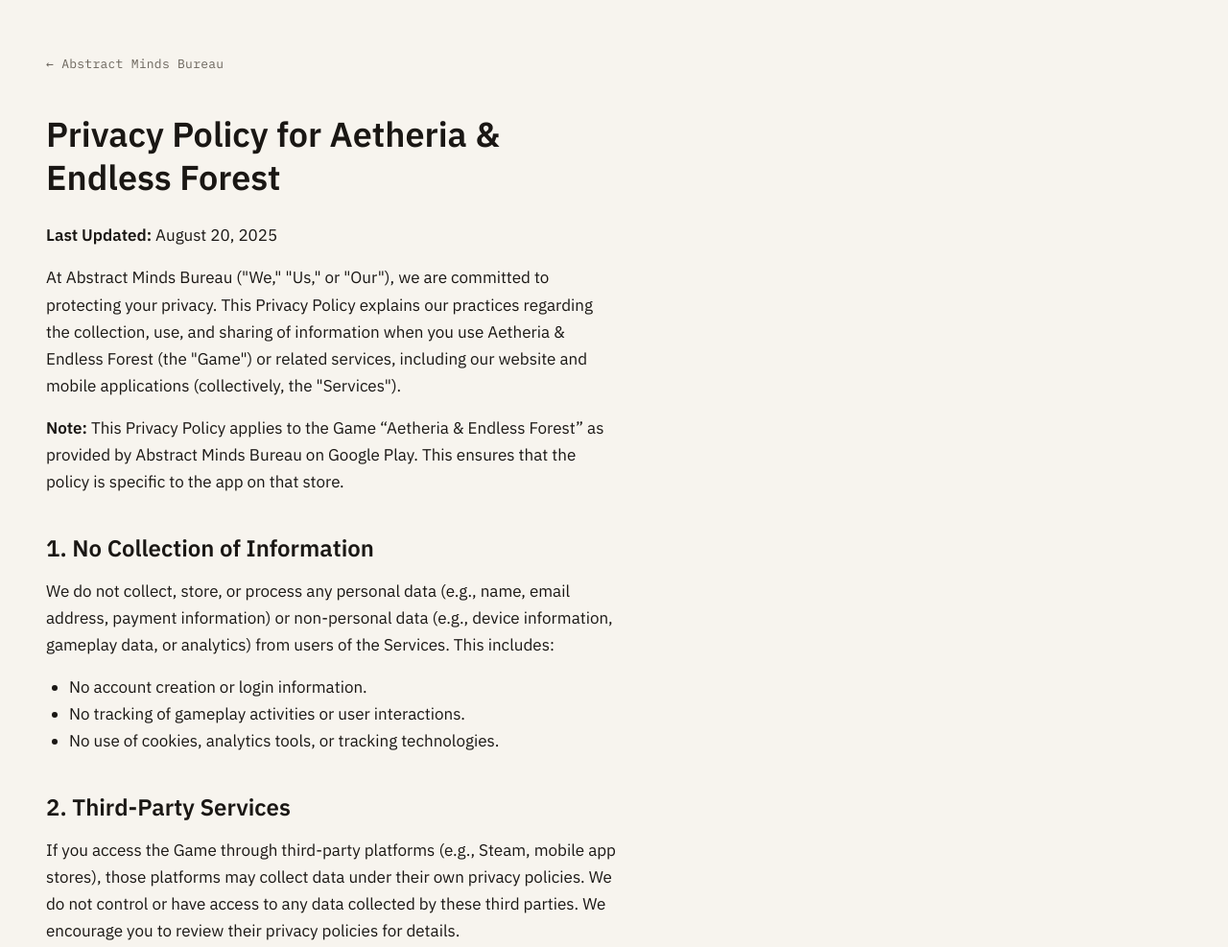
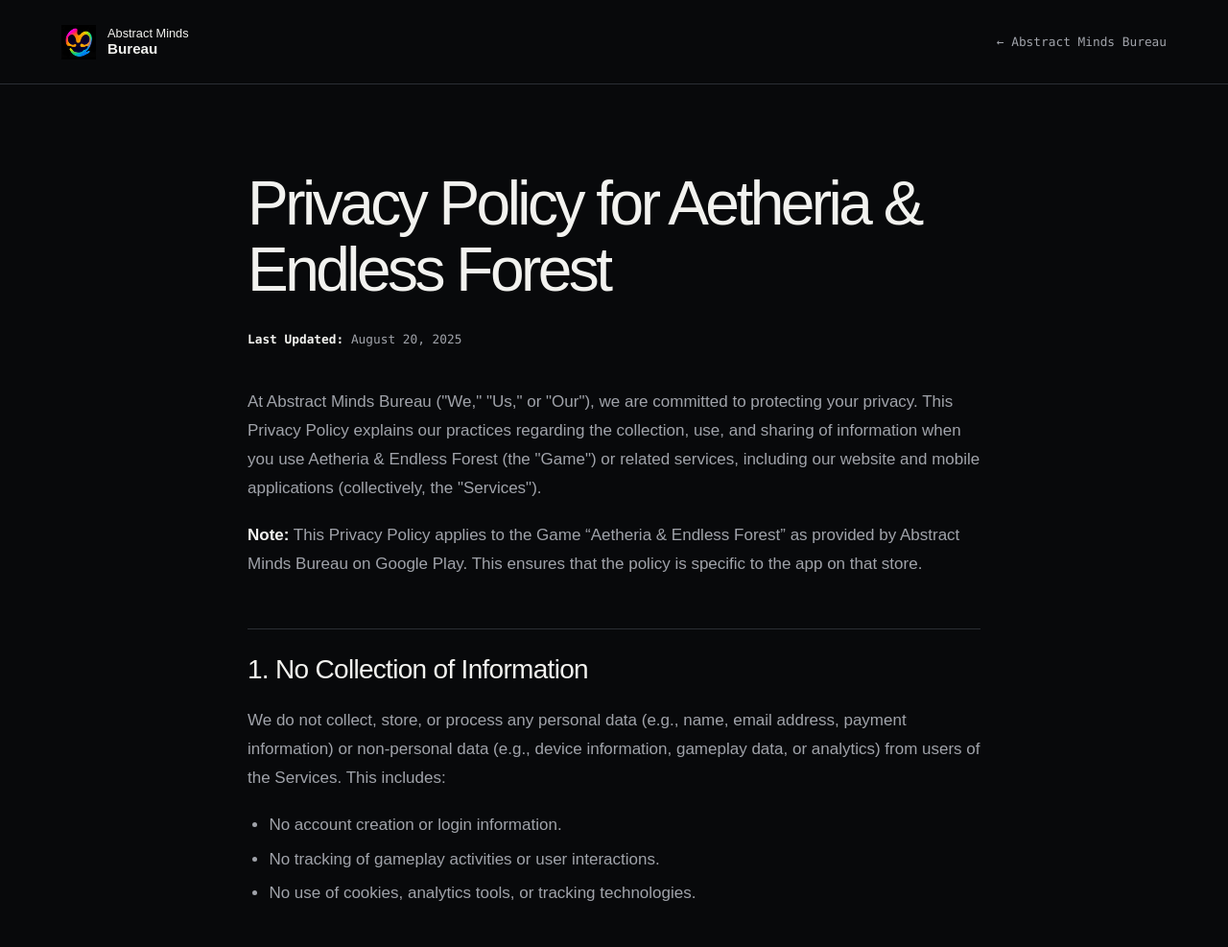
Before and after one commit to alperMeydan/Website, a website: page public/privacypolicyaetheriaendlessforest/index.html in a window 1280 px wide. Shown: the top 987 px of the page at 96% size. Drawn offline with Linux system fonts and the light colour scheme.

Commit message:
Match sharing preview and privacy page to redesign

```diff
--- a/content/translations.tsv
+++ b/content/translations.tsv
@@ -1,4 +1,5 @@
 Abstract Minds Bureau — AI, Software & Games|||Abstract Minds Bureau — Yapay Zekâ, Yazılım ve Oyunlar|||Abstract Minds Bureau — ИИ, программное обеспечение и игры
+Abstract Minds Bureau name and logo over CyberShop futuristic city artwork|||CyberShop’un fütüristik şehir görseli üzerinde Abstract Minds Bureau adı ve logosu|||Название и логотип Abstract Minds Bureau на фоне футуристического города CyberShop
 Abstract Minds Bureau is an independent technology studio by Alper Meydan. Explore AI agents, software products and games, from released work to projects in development.|||Abstract Minds Bureau, Alper Meydan’ın bağımsız teknoloji stüdyosudur. Yayınlanmış çalışmalardan geliştirme aşamasındaki projelere kadar yapay zekâ ajanlarını, yazılımları ve oyunları keşfedin.|||Abstract Minds Bureau — независимая технологическая студия Алпера Мейдана. Знакомьтесь с ИИ-агентами, программными продуктами и играми: от выпущенных работ до проектов в разработке.
 AI agents, software and independent games. A studio in the making, founded by Alper Meydan.|||Yapay zekâ ajanları, yazılımlar ve bağımsız oyunlar. Alper Meydan tarafından kurulan, gelişmekte olan bir stüdyo.|||ИИ-агенты, программное обеспечение и независимые игры. Развивающаяся студия, основанная Алпером Мейданом.
 Skip to content|||İçeriğe geç|||Перейти к содержимому
--- a/public/privacypolicyaetheriaendlessforest/index.html
+++ b/public/privacypolicyaetheriaendlessforest/index.html
@@ -4,83 +4,30 @@
   <meta charset="UTF-8">
   <meta name="viewport" content="width=device-width, initial-scale=1.0">
   <title>Privacy Policy — Aetheria &amp; Endless Forest</title>
-  <meta name="description" content="Privacy policy for Aetheria & Endless Forest, a game by Abstract Minds Bureau.">
-  <link rel="icon" type="image/png" href="/src/logo.png">
-  <link rel="apple-touch-icon" href="/src/logo.png">
-  <link rel="preconnect" href="https://fonts.googleapis.com">
-  <link rel="preconnect" href="https://fonts.gstatic.com" crossorigin>
-  <link href="https://fonts.googleapis.com/css2?family=IBM+Plex+Mono:wght@400&family=IBM+Plex+Sans:wght@400;600&display=swap" rel="stylesheet">
-  <style>
-    *, *::before, *::after {
-      box-sizing: border-box;
-    }
-
-    body {
-      background: #F7F4EE;
-      color: #1A1714;
-      font-family: 'IBM Plex Sans', system-ui, sans-serif;
-      font-size: 17px;
-      line-height: 1.65;
-      max-width: 68ch;
-      margin-inline: 0;
-      padding: clamp(1.25rem, 5vw, 3rem);
-    }
-
-    h1, h2 {
-      font-family: 'IBM Plex Sans', system-ui, sans-serif;
-      font-weight: 600;
-      line-height: 1.25;
-      color: #1A1714;
-    }
-
-    h1 {
-      font-size: clamp(1.75rem, 4vw, 2.25rem);
-      margin: 0 0 1.5rem;
-    }
-
-    h2 {
-      font-size: clamp(1.25rem, 3vw, 1.5rem);
-      margin: 2.5rem 0 1rem;
-    }
-
-    p, ul {
-      margin: 0 0 1rem;
-    }
-
-    ul {
-      list-style-type: disc;
-      padding-left: 1.5rem;
-    }
-
-    a {
-      color: #2D5F4C;
-    }
-
-    a:hover {
-      color: #234B3C;
-    }
-
-    .back-link {
-      font-family: 'IBM Plex Mono', ui-monospace, SFMono-Regular, Menlo,
-                   Consolas, monospace;
-      font-size: 13px;
-      letter-spacing: 0.02em;
-      margin-bottom: 2.5rem;
-    }
-
-    .back-link a {
-      color: #6B655C;
-      text-decoration: none;
-    }
-
-    .back-link a:hover {
-      color: #2D5F4C;
-    }
-  </style>
+  <meta name="description" content="Privacy policy for Aetheria &amp; Endless Forest, a game by Abstract Minds Bureau.">
+  <link rel="canonical" href="https://abstractmindsbureau.com/privacypolicyaetheriaendlessforest/">
+  <link rel="icon" type="image/png" href="/assets/logo.png">
+  <link rel="apple-touch-icon" href="/assets/logo.png">
+  <link rel="stylesheet" href="./styles.css">
+  <meta property="og:title" content="Privacy Policy — Aetheria &amp; Endless Forest">
+  <meta property="og:description" content="Privacy policy for Aetheria &amp; Endless Forest, a game by Abstract Minds Bureau.">
+  <meta property="og:type" content="website">
+  <meta property="og:url" content="https://abstractmindsbureau.com/privacypolicyaetheriaendlessforest/">
+  <meta property="og:image" content="https://abstractmindsbureau.com/assets/amb-social-redesign-2026-10.png">
+  <meta property="og:image:width" content="1200"><meta property="og:image:height" content="630">
+  <meta property="og:image:alt" content="Abstract Minds Bureau name and logo over CyberShop futuristic city artwork">
+  <meta name="twitter:card" content="summary_large_image">
+  <meta name="twitter:title" content="Privacy Policy — Aetheria &amp; Endless Forest">
+  <meta name="twitter:description" content="Privacy policy for Aetheria &amp; Endless Forest, a game by Abstract Minds Bureau.">
+  <meta name="twitter:image" content="https://abstractmindsbureau.com/assets/amb-social-redesign-2026-10.png">
+  <meta name="twitter:image:alt" content="Abstract Minds Bureau name and logo over CyberShop futuristic city artwork">
 </head>
 <body>
-  <p class="back-link"><a href="https://abstractmindsbureau.com/">&larr; Abstract Minds Bureau</a></p>
-
+  <header class="policy-header">
+    <a class="brand" href="/" aria-label="Abstract Minds Bureau home"><img src="/assets/logo.png" width="36" height="36" alt=""><span>Abstract Minds<br><strong>Bureau</strong></span></a>
+    <a class="back-link" href="/">&larr; Abstract Minds Bureau</a>
+  </header>
+  <main class="policy" id="policy">
   <h1>Privacy Policy for Aetheria & Endless Forest</h1>
   <p><strong>Last Updated:</strong> August 20, 2025</p>
 
@@ -117,5 +64,6 @@
     Abstract Minds Bureau<br>
     <a href="mailto:abstractmindsbureau@gmail.com">abstractmindsbureau@gmail.com</a>
   </p>
+  </main>
 </body>
 </html>
--- /dev/null
+++ b/public/privacypolicyaetheriaendlessforest/styles.css
@@ -0,0 +1,60 @@
+:root {
+  --bg: #08090b;
+  --ink: #f2f2ef;
+  --muted: #a0a3aa;
+  --line: #2b2e34;
+  --accent: #bbc9fa;
+  --sans: Arial, Helvetica, sans-serif;
+  --mono: 'SFMono-Regular', Consolas, 'Liberation Mono', monospace;
+  color-scheme: dark;
+}
+*, *::before, *::after { box-sizing: border-box; }
+body {
+  margin: 0;
+  background: var(--bg);
+  color: var(--ink);
+  font: 1.0625rem/1.75 var(--sans);
+  -webkit-font-smoothing: antialiased;
+}
+a { color: inherit; }
+a:focus-visible { outline: 2px solid var(--accent); outline-offset: 6px; }
+::selection { background: var(--ink); color: var(--bg); }
+.policy-header {
+  display: flex;
+  flex-wrap: wrap;
+  align-items: center;
+  justify-content: space-between;
+  gap: 1rem;
+  min-height: 88px;
+  padding: 1.25rem clamp(1.25rem, 5vw, 5rem);
+  border-bottom: 1px solid var(--line);
+}
+.brand { display: flex; align-items: center; gap: .75rem; text-decoration: none; font-size: .8rem; line-height: 1.2; }
+.brand img { width: 36px; height: 36px; object-fit: contain; }
+.brand strong { font-size: .95rem; font-weight: 600; }
+.back-link { color: var(--muted); font: .8rem/1.5 var(--mono); text-decoration: none; }
+.back-link:hover { color: var(--ink); }
+.policy {
+  max-width: 860px;
+  margin: 0 auto;
+  padding: clamp(3rem, 7vw, 6rem) clamp(1.25rem, 5vw, 3rem) clamp(4rem, 8vw, 7rem);
+}
+h1, h2 { font-weight: 400; color: var(--ink); }
+h1 { font-size: clamp(2.25rem, 5vw, 4.25rem); line-height: 1.08; letter-spacing: -.055em; margin: 0 0 1.75rem; }
+h2 { font-size: clamp(1.4rem, 3vw, 1.75rem); line-height: 1.3; letter-spacing: -.025em; margin: 3.25rem 0 1.25rem; padding-top: 1.5rem; border-top: 1px solid var(--line); }
+p, ul { color: var(--muted); margin: 0 0 1.25rem; }
+.policy > p:first-of-type { font: .8rem/1.6 var(--mono); margin-bottom: 2.5rem; }
+strong { color: var(--ink); }
+ul { padding-left: 1.4rem; }
+li + li { margin-top: .35rem; }
+.policy a { color: var(--ink); text-underline-offset: .25rem; overflow-wrap: anywhere; }
+.policy a:hover { color: var(--accent); }
+@media (max-width: 480px) {
+  .policy-header { min-height: 76px; gap: .75rem; }
+  .brand { gap: .5rem; font-size: .75rem; }
+  .brand img { width: 28px; height: 28px; }
+  .brand strong { font-size: .85rem; }
+  .back-link { font-size: .7rem; }
+  body { font-size: 1rem; }
+  h2 { margin-top: 2.5rem; }
+}
```
Also changed, not shown: content/social-preview.html (added, +20 -0 lines), index.html (+12 -1 lines), ru/index.html (+12 -1 lines), src/language.js (+7 -1 lines), tr/index.html (+12 -1 lines), README-INTEGRATION.md, public/assets/amb-social-redesign-2026-10.png (added), 1 other file.
